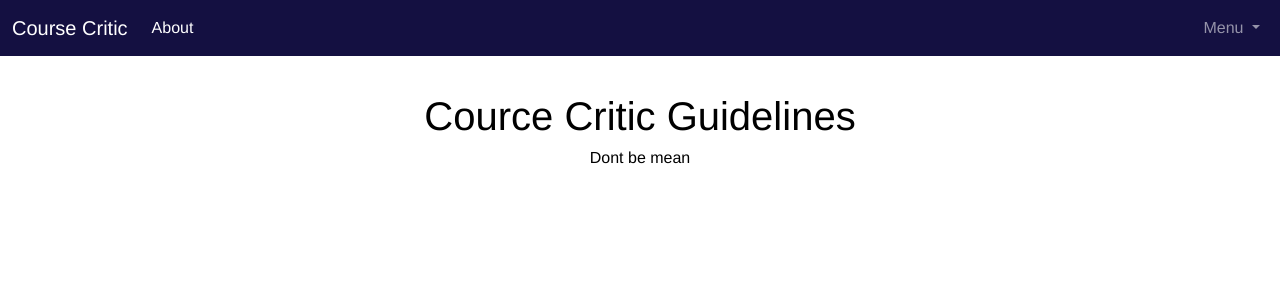
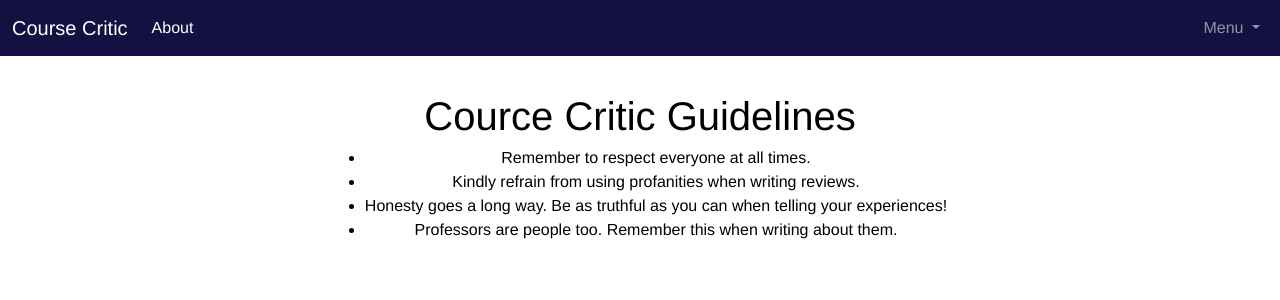
Before and after one commit to alex-varga14/Course-Critic, a Vue app in the folder vue-course-critic/: page /guidelines in a window 1280 px wide. Shown: the top 300 px of the page. Built offline with nearby package versions, Linux system fonts and the light colour scheme.

Commit message:
Added some content to Guidelines
Still needs further css edits to center text and bullets properly.

```diff
--- a/vue-course-critic/src/components/Guidelines.vue
+++ b/vue-course-critic/src/components/Guidelines.vue
@@ -5,9 +5,12 @@
         </div>
 
         <div class="guidelines-info text-center">
-            <p>
-                Dont be mean
-            </p>
+            <ul class = "guideline-text">
+                <li> <span class = "textspan"> Remember to respect everyone at all times. </span> </li>
+                <li> <span class = "textspan"> Kindly refrain from using profanities when writing reviews. </span> </li>
+                <li> <span class = "textspan"> Honesty goes a long way. Be as truthful as you can when telling your experiences! </span> </li>
+                <li> <span class = "textspan"> Professors are people too. Remember this when writing about them. </span> </li>
+            </ul>
         </div>
     </div>
 </template>
@@ -22,6 +25,15 @@ export default {
 p {
     color: black;
 }
+
+.guideline-text {
+    color: black;
+}
+
+ul {
+    display: inline-block;
+}
+
 .guidelines {
     font-weight: 300;
     font-size: 40px;
```
